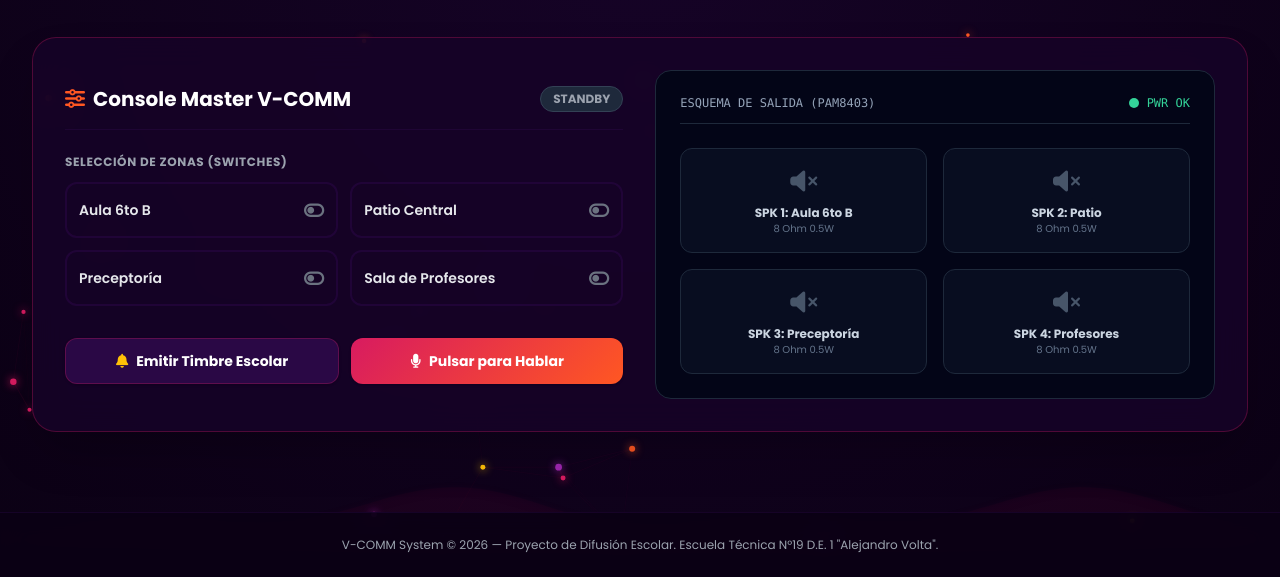
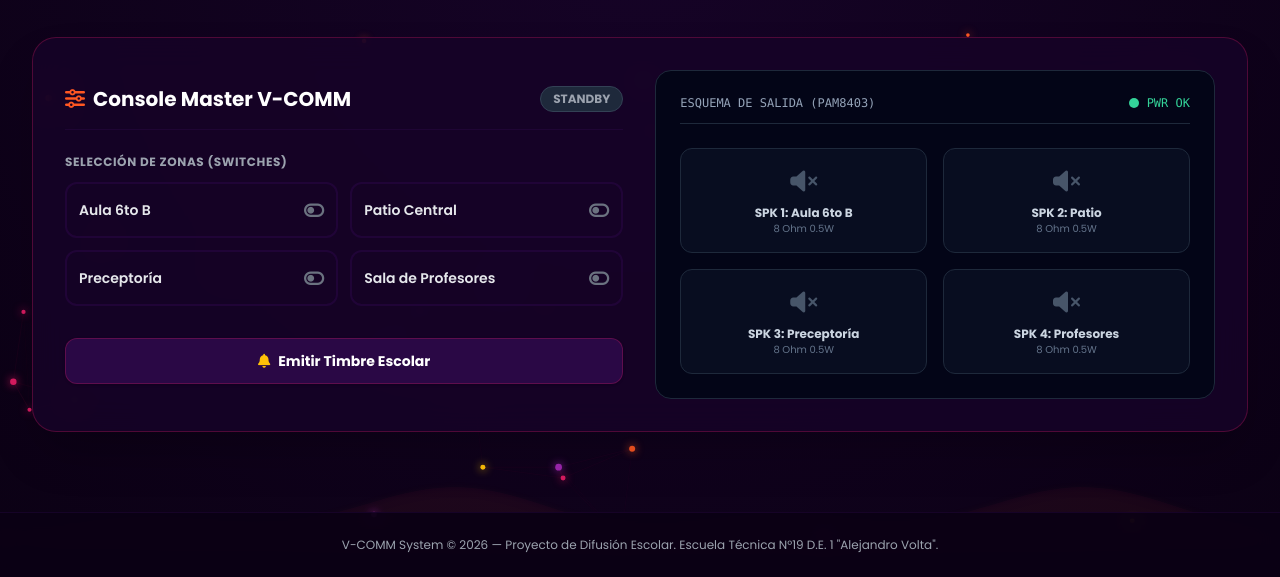
Before and after one commit to chinooo07/VCOMM, a plain HTML site: page maqueta.html in a window 1280 px wide. Shown: the part 248-825 px from the top of the page. Drawn offline with nearby package versions, Linux system fonts and the light colour scheme.

Commit message:
Fix HTML structure and formatting in maqueta.html

```diff
--- a/maqueta.html
+++ b/maqueta.html
@@ -91,9 +91,7 @@
                             <button onclick="playChime()" class="flex-1 bg-vcomm-purple hover:bg-purple-900 text-white font-bold py-3 px-4 rounded-xl shadow border border-vcomm-magenta/30 transition-all active:scale-95 flex items-center justify-center gap-2 text-sm">
                                 <i class="fa-solid fa-bell text-vcomm-yellow"></i> Emitir Timbre Escolar
                             </button>
-                            <button onmousedown="startMic()" onmouseup="stopMic()" onmouseleave="stopMic()" class="flex-1 btn-gradient text-white font-bold py-3 px-4 rounded-xl shadow transition-all active:scale-95 flex items-center justify-center gap-2 select-none text-sm">
-                                <i class="fa-solid fa-microphone"></i> Pulsar para Hablar
-                            </button>
+
                         </div>
                     </div>
 
```
